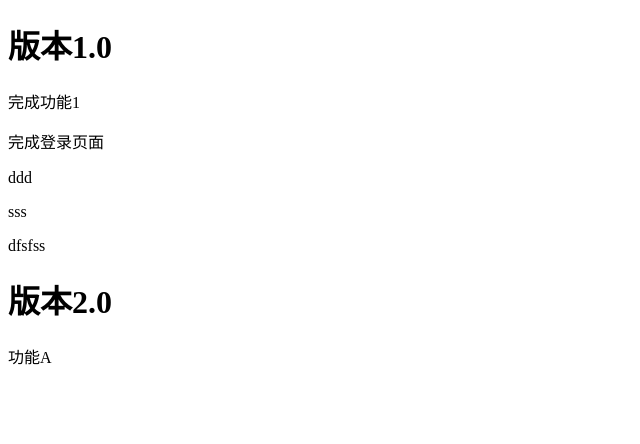
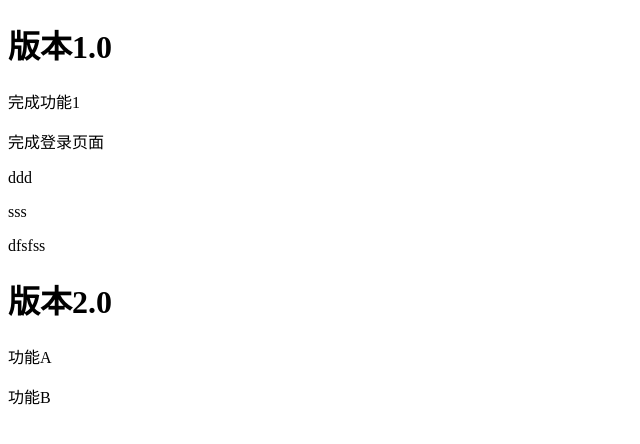
Before and after one commit to jiangsenhong/57qi, a plain HTML site: page index.html in a window 1280 px wide. Shown: the full height of the page, 0-640 px from the left. Drawn offline with Linux system fonts and the light colour scheme.

Commit message:
完成功能B

```diff
--- a/index.html
+++ b/index.html
@@ -17,6 +17,7 @@
 
     <h1>版本2.0</h1>
     <p>功能A</p>
+    <p>功能B</p>
 
 </body>
 </html>
```
